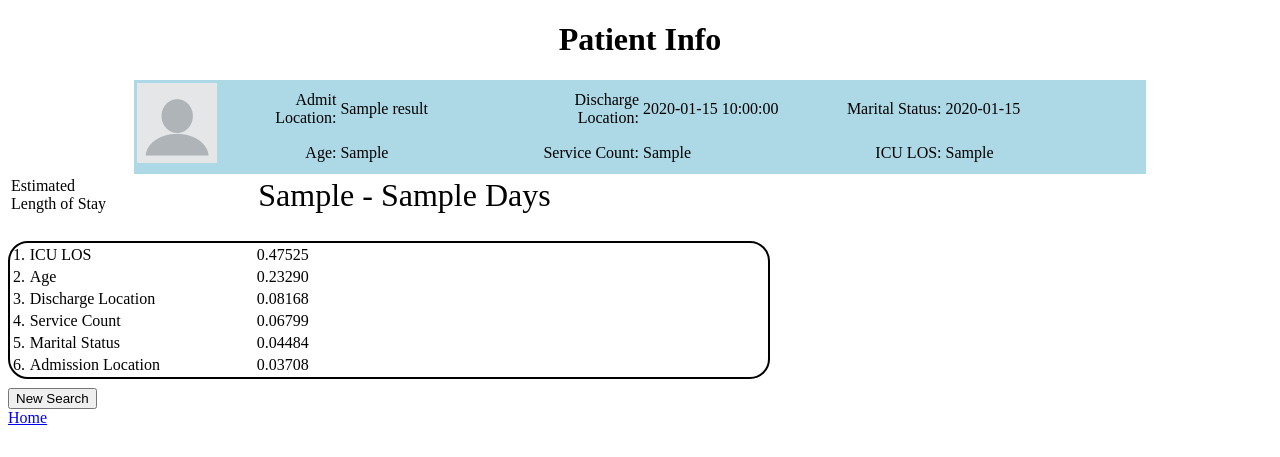
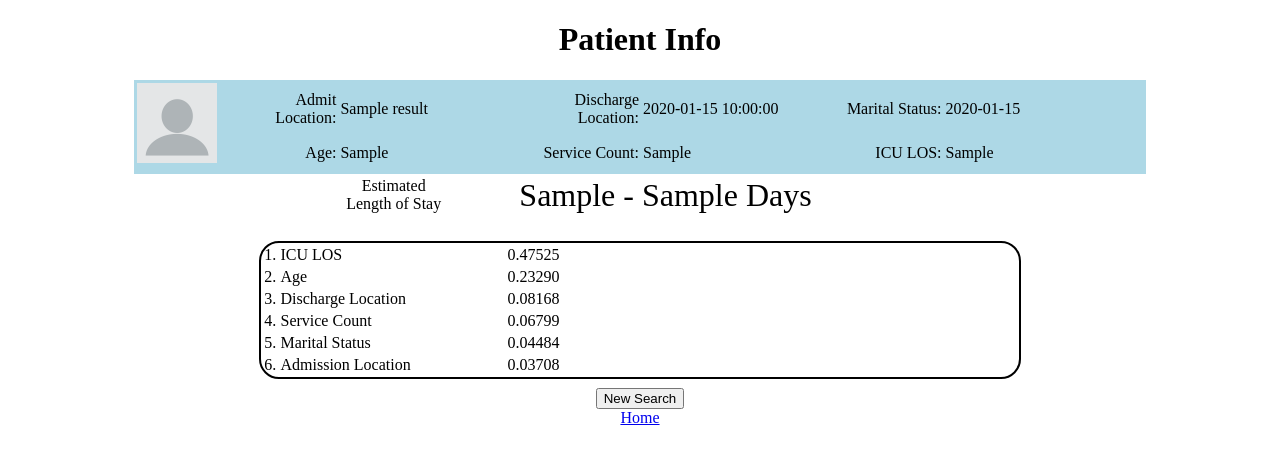
Before and after one commit to quhaoyi/viewlostest, a Flask app: template app/templates/result.html in a window 1280 px wide. Shown: the top 457 px of the page. Run offline with Flask 2, Linux system fonts and the light colour scheme; the template is opened without the code that fills it: most values are stand-ins (such as "Sample title", 1, 10 or a date in 2020).

Commit message:
Update result.html

```diff
--- a/app/templates/result.html
+++ b/app/templates/result.html
@@ -14,7 +14,6 @@
       <h1 align="center"> Patient Info </h1>
       <div style="text-align: center;">
          <div style="background-color:lightblue;display: inline-block;width: 80%;text-align: left">
-
             <table border = 0 style="display: inline-block;">
                <tbody>
                   <tr>
@@ -49,8 +48,7 @@
                   -->
             </table>
          </div>
-      </div>
-      <table border = 0 style="display: inline-block;">
+         <table border = 0 style="display: inline-block; width: '70%;">
             <tr>
                <td width=20%>Estimated<br>Length of Stay</td>
                <td width="40%" align="left"><font size="6">{{result.los1}} -  {{result.los2}} Days</font></td>
```
Lines whose indentation alone changed are shown as unchanged.
